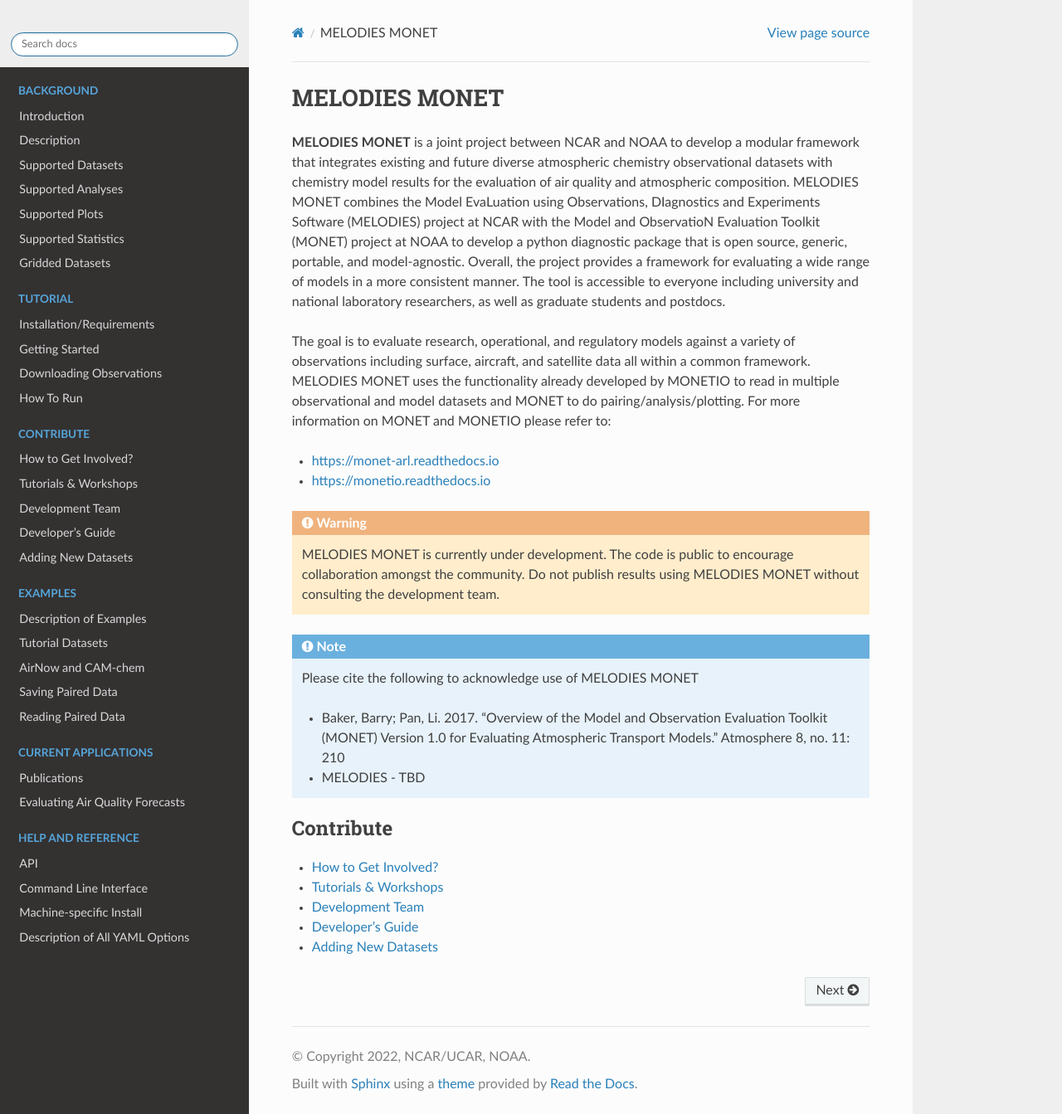
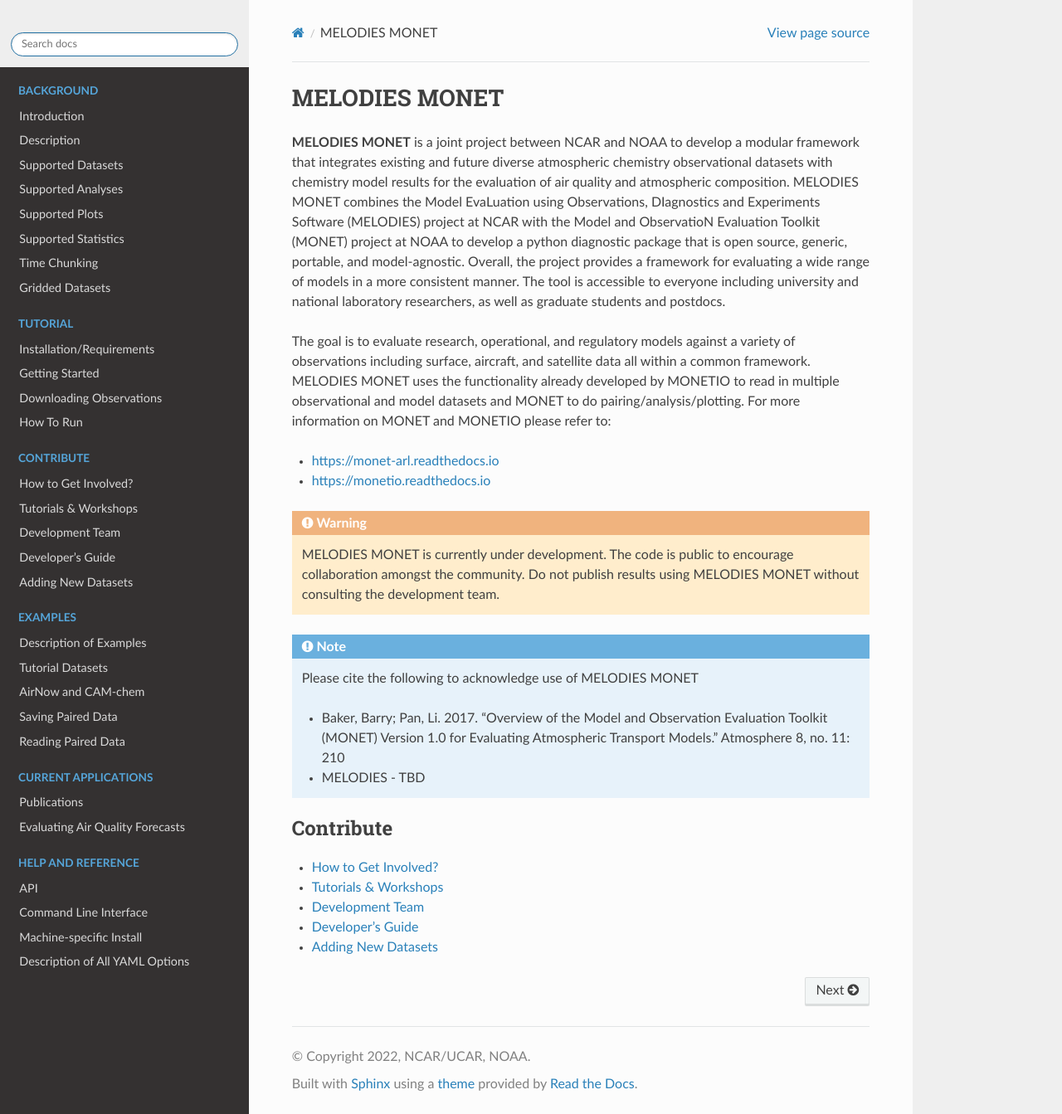
Before and after one commit to NOAA-CSL/MELODIES-MONET, a Sphinx documentation site: the page built from docs/index.rst, in a window 1280 px wide and 1343 px high. Shown: the whole window at 83% size. Built offline with Sphinx 7.4.7 and the Read the Docs theme 2.0.0, drawn with Linux system fonts in a browser that asks for light colours; pages that are not in the unit, such as notebooks, are missing from menus.

Commit message:
Added file docs/background/time_chunking.rst.

```diff
--- /dev/null
+++ b/docs/background/time_chunking.rst
@@ -0,0 +1,4 @@
+Time Chunking
+================
+
+Time chunking
--- a/docs/index.rst
+++ b/docs/index.rst
@@ -47,6 +47,7 @@
    background/supported_analyses
    background/supported_plots
    background/supported_stats
+   background/time_chunking
    background/gridded_datasets
 
 .. toctree::
```
